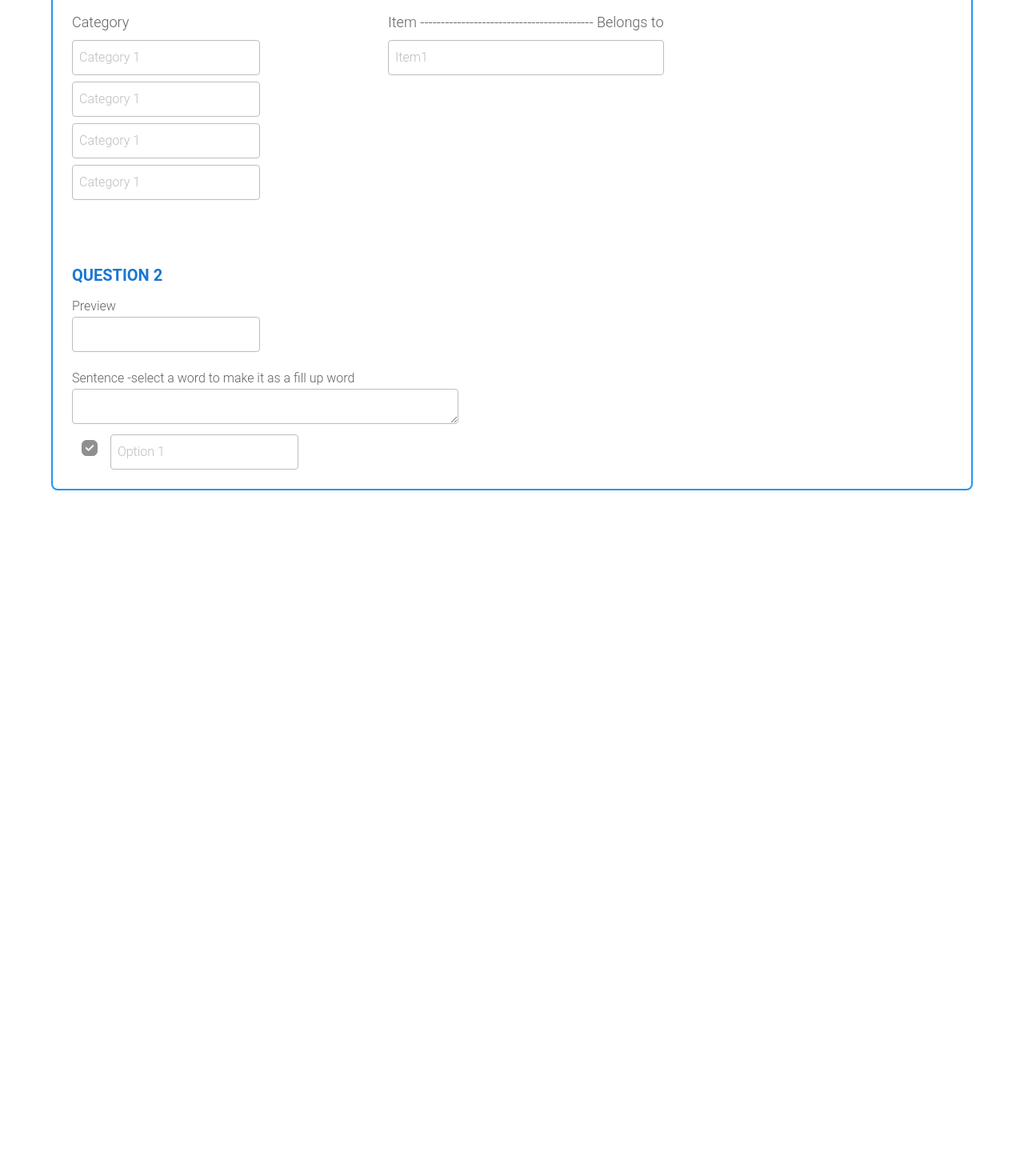
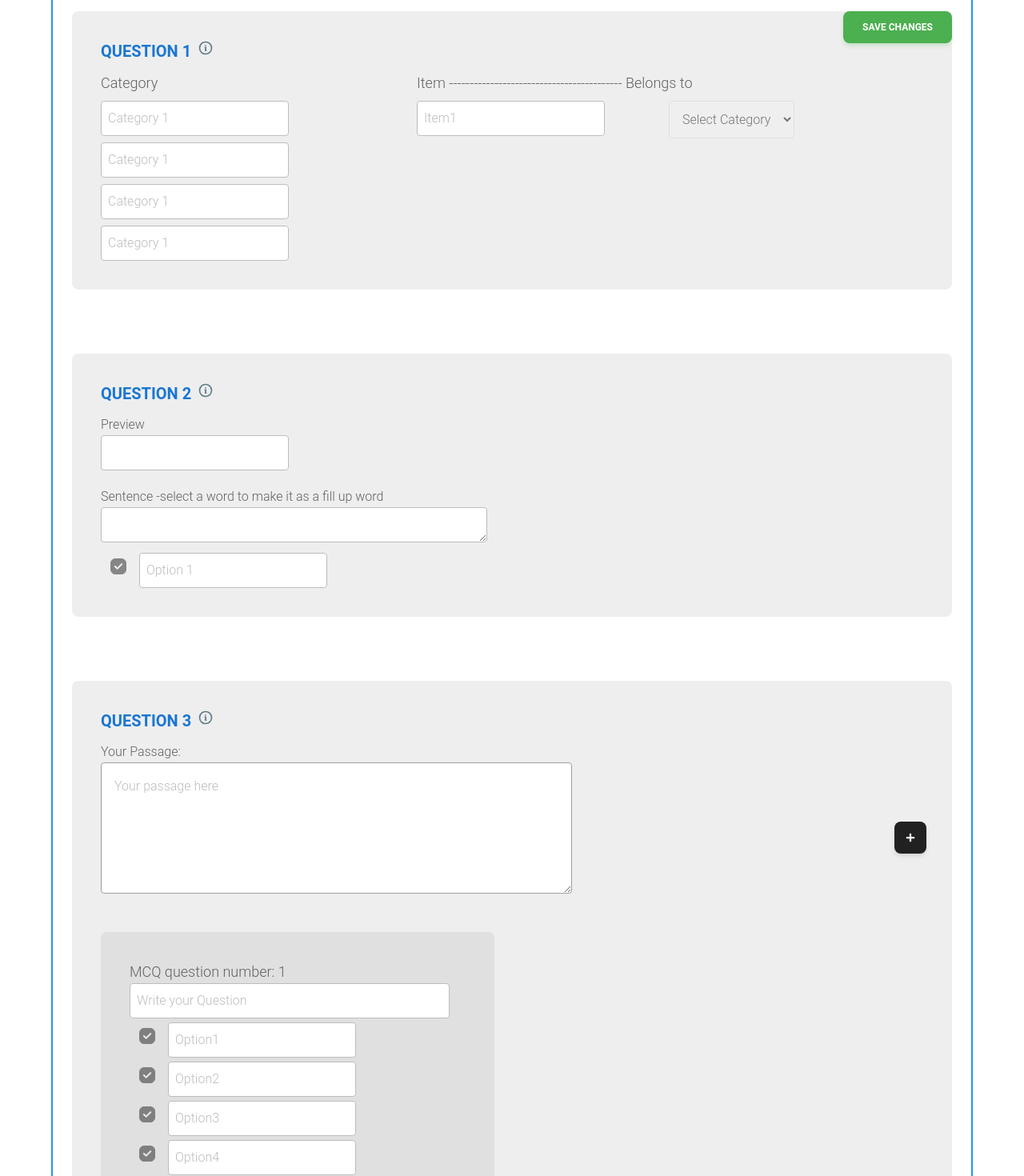
Before and after one commit to Hasnathasan/Form-Builder-Client, a React (Vite) app: page / in a window 1280 px wide. Shown: the part 200-1670 px from the top of the page at 80% size. Before the commit the page ends 829 px from the top, so only its background shows below. Built offline with nearby package versions, Linux system fonts and the light colour scheme.

Commit message:
client added to server side

```diff
--- a/package.json
+++ b/package.json
@@ -16,6 +16,7 @@
     "react": "^18.2.0",
     "react-dom": "^18.2.0",
     "react-hook-form": "^7.45.2",
+    "react-icons": "^4.10.1",
     "react-router-dom": "^6.14.2",
     "sort-by": "^1.2.0"
   },
--- a/src/Main/Main.jsx
+++ b/src/Main/Main.jsx
@@ -7,8 +7,11 @@ import {
 } from "@material-tailwind/react";
 import Editor from "../Pages/Editor/Editor";
 import Preview from "../Pages/Preview/Preview";
+import { useState } from "react";
 
 const Main = () => {
+  const [formId, setFormId] = useState();
+  console.log(formId);
   return (
     <div>
       <Tabs value="editor">
@@ -22,10 +25,10 @@ const Main = () => {
         </TabsHeader>
         <TabsBody>
           <TabPanel key={"Editor"} value={"editor"}>
-            <Editor></Editor>
+            <Editor setFormId={setFormId}></Editor>
           </TabPanel>
           <TabPanel key={"Preview"} value={"preview"}>
-            <Preview></Preview>
+            <Preview formId={formId}></Preview>
           </TabPanel>
         </TabsBody>
       </Tabs>
--- a/src/Pages/Editor/Editor.jsx
+++ b/src/Pages/Editor/Editor.jsx
@@ -1,25 +1,57 @@
 import { useForm } from "react-hook-form";
 import { useState } from "react";
-import { Checkbox } from "@material-tailwind/react";
-const Editor = () => {
+import {
+  Button,
+  Checkbox,
+  IconButton,
+  Tooltip,
+  Typography,
+} from "@material-tailwind/react";
+import { FaPlus } from "react-icons/fa";
+const Editor = ({setFormId}) => {
   const [categories, setCategories] = useState([]);
   const [sentence, setSentence] = useState("");
-  const [previewSentence, setPreviewSentence] = useState("")
+  const [numOfMcqQuestions, setNumOfMcqQuestions] = useState([1]);
+  const [previewSentence, setPreviewSentence] = useState("");
   const [selectedWords, setSelectedWords] = useState([]);
   const { register, handleSubmit } = useForm();
-  const onSubmit = (data) => {
+  const onSelect = (data) => {
+    console.log(data, "ONSELECT");
     const { category1, category2, category3, category4 } = data;
     const newCategories = [category1, category2, category3, category4];
     setCategories(newCategories);
   };
+
+
+
+
+
+  const onSubmit = (data) => {
+    console.log(data);
+    fetch("http://localhost:5000/form", {
+      method: "POST",
+      headers: { 'Content-Type': 'application/json' },
+      body: JSON.stringify(data)
+    })
+    .then(res => res.json())
+    .then(data => setFormId(data.insertedId))
+  }
+
+
+
+
+
+
+
+
+
 
   const handleSelection = () => {
     const selectedText = window.getSelection().toString().trim();
     if (selectedText) {
       setSelectedWords([...selectedWords, selectedText]);
       setSentence(sentence.replace(selectedText, `<<${selectedText}>>`));
-      setPreviewSentence(previewSentence.replace(selectedText, "_____"))
-
+      setPreviewSentence(previewSentence.replace(selectedText, "_____"));
     }
     console.log(previewSentence);
   };
@@ -27,22 +59,59 @@ const Editor = () => {
     const newSentence = e.target.value;
     setSentence(newSentence);
     setSelectedWords([]);
-    setPreviewSentence(newSentence)
+    setPreviewSentence(newSentence);
     // Clear selected words when input changes
   };
 
   return (
     <div>
-      <h1 className="text-4xl font-bold">Edit Your Form With EDFORM</h1>
+      <h1 className="text-4xl font-bold text-center my-5">Edit Your Form With EDFORM</h1>
       <form
         className=" max-w-6xl mx-auto border-2 p-6 rounded-lg border-blue-500"
-        onSelect={handleSubmit(onSubmit)}
+        onSelect={handleSubmit(onSelect)}
+        onSubmit={handleSubmit(onSubmit)}
       >
+        <Button color="green" type="submit" className=" float-right btn">Save Changes</Button>
         {/* {Categorized Questions} */}
-        <div className="mb-20">
+        <div className="mb-20 bg-gray-200 p-9 rounded-lg">
+          <div className="flex gap-2">
             <h3 className="text-xl font-semibold text-blue-700 uppercase mb-3">
             Question 1
           </h3>
+          <Tooltip
+      content={
+        <div className="w-80">
+          <Typography color="white" className="font-medium">
+            Material Tailwind
+          </Typography>
+          <Typography
+            variant="small"
+            color="white"
+            className="font-normal opacity-80"
+          >
+            Material Tailwind is an easy to use components library for Tailwind
+            CSS and Material Design.
+          </Typography>
+        </div>
+      }
+    >
+      <svg
+        xmlns="http://www.w3.org/2000/svg"
+        fill="none"
+        viewBox="0 0 24 24"
+        stroke="currentColor"
+        strokeWidth={2}
+        className="h-5 w-5 cursor-pointer text-blue-gray-500"
+      >
+        <path
+          strokeLinecap="round"
+          strokeLinejoin="round"
+          d="M11.25 11.25l.041-.02a.75.75 0 011.063.852l-.708 2.836a.75.75 0 001.063.853l.041-.021M21 12a9 9 0 11-18 0 9 9 0 0118 0zm-9-3.75h.008v.008H12V8.25z"
+        />
+      </svg>
+    </Tooltip>
+          </div>
+
           <div className="flex gap-40">
             <div className="">
               <h4 className="text-lg mb-2">Category</h4>
@@ -82,14 +151,24 @@ const Editor = () => {
               </div>
             </div>
             <div className="">
-              <h4 className="text-lg mb-2">Item ------------------------------------------ Belongs to</h4>
+              <h4 className="text-lg mb-2">
+                Item ------------------------------------------ Belongs to
+              </h4>
               <div className=" flex flex-col gap-2">
                 {categories.length === 0 ? (
+                  <div className="flex gap-20 justify-between items-start">
                     <input
                       className=" outline-none border border-gray-400 p-2 rounded"
                       type="text"
                       placeholder="Item1"
                     />
+                    <select className="border border-gray-300 p-3 rounded text-gray-600 outline-none">
+                      <option value="">Select Category</option>
+                      <option value="">Demo1</option>
+                      <option value="">Demo2</option>
+                      <option value="">Demo3</option>
+                    </select>
+                  </div>
                 ) : (
                   categories.map((category, index) => {
                     if (category !== "") {
@@ -110,7 +189,7 @@ const Editor = () => {
                             {...register(`cateSelected${index + 1}`, {
                               required: false,
                             })}
-                            className=" flex flex-col gap-2 border border-gray-300 p-3 rounded text-gray-600 outline-none"
+                            className="border border-gray-300 p-3 rounded text-gray-600 outline-none"
                           >
                             <option>Select Category</option>
                             {categories.map((category, index) => {
@@ -134,14 +213,49 @@ const Editor = () => {
         </div>
 
         {/* {Cloze Questions} */}
-        <div>
+        <div className="bg-gray-200 p-9 rounded-lg">
+        <div className="flex gap-2">
             <h3 className="text-xl font-semibold text-blue-700 uppercase mb-3">
             Question 2
           </h3>
+          <Tooltip
+      content={
+        <div className="w-80">
+          <Typography color="white" className="font-medium">
+            Material Tailwind
+          </Typography>
+          <Typography
+            variant="small"
+            color="white"
+            className="font-normal opacity-80"
+          >
+            Material Tailwind is an easy to use components library for Tailwind
+            CSS and Material Design.
+          </Typography>
+        </div>
+      }
+    >
+      <svg
+        xmlns="http://www.w3.org/2000/svg"
+        fill="none"
+        viewBox="0 0 24 24"
+        stroke="currentColor"
+        strokeWidth={2}
+        className="h-5 w-5 cursor-pointer text-blue-gray-500"
+      >
+        <path
+          strokeLinecap="round"
+          strokeLinejoin="round"
+          d="M11.25 11.25l.041-.02a.75.75 0 011.063.852l-.708 2.836a.75.75 0 001.063.853l.041-.021M21 12a9 9 0 11-18 0 9 9 0 0118 0zm-9-3.75h.008v.008H12V8.25z"
+        />
+      </svg>
+    </Tooltip>
+          </div>
           <div>
             <h4 className="">Preview</h4>
             <input
               className=" outline-none border border-gray-400 p-2 rounded"
+              {...register("realPreviewSentence", { required: false })}
               type="text"
               value={previewSentence}
             />
@@ -151,7 +265,8 @@ const Editor = () => {
             <textarea
               cols={50}
               rows={1}
-              className=" outline-none border border-gray-400 p-2 rounded"
+              className="outline-none border border-gray-400 p-2 rounded"
+              {...register("Q2Question", { required: false })}
               type="text"
               value={sentence}
               onChange={handleInputChange}
@@ -159,24 +274,187 @@ const Editor = () => {
             />
           </div>
           <ul>
-            {selectedWords.length !== 0 ? selectedWords.map((word, index) => (
+            {selectedWords.length !== 0 ? (
+              selectedWords.map((word, index) => (
                 <li key={index}>
-                <Checkbox defaultChecked id="ripple-off" ripple={false} disabled={true}/>{" "}
+                  <Checkbox
+                    defaultChecked
+                    id="ripple-off"
+                    ripple={false}
+                    disabled={true}
+                  />{" "}
                   <input
                     className=" outline-none border border-gray-400 p-2 rounded"
                     type="text"
+                    {...register(`Q2Ans${index + 1}`, { required: false })}
                     value={word}
                     readOnly
                   />
                 </li>
-            )): <><Checkbox defaultChecked id="ripple-off" ripple={false} disabled={true}/>{" "}
+              ))
+            ) : (
+              <>
+                <Checkbox
+                  defaultChecked
+                  id="ripple-off"
+                  ripple={false}
+                  disabled={true}
+                />{" "}
                 <input
                   className=" outline-none border border-gray-400 p-2 rounded"
                   type="text"
                   placeholder="Option 1"
                   readOnly
-                /></>}
+                />
+              </>
+            )}
           </ul>
+        </div>
+
+
+
+
+
+
+
+
+
+
+
+        {/* {MCQ questions} */}
+        <div className="mt-20 relative bg-gray-200 p-9 rounded-lg" >
+        <div className="flex gap-2">
+            <h3 className="text-xl font-semibold text-blue-700 uppercase mb-3">
+            Question 3
+          </h3>
+          <Tooltip
+      content={
+        <div className="w-80">
+          <Typography color="white" className="font-medium">
+            Material Tailwind
+          </Typography>
+          <Typography
+            variant="small"
+            color="white"
+            className="font-normal opacity-80"
+          >
+            Material Tailwind is an easy to use components library for Tailwind
+            CSS and Material Design.
+          </Typography>
+        </div>
+      }
+    >
+      <svg
+        xmlns="http://www.w3.org/2000/svg"
+        fill="none"
+        viewBox="0 0 24 24"
+        stroke="currentColor"
+        strokeWidth={2}
+        className="h-5 w-5 cursor-pointer text-blue-gray-500"
+      >
+        <path
+          strokeLinecap="round"
+          strokeLinejoin="round"
+          d="M11.25 11.25l.041-.02a.75.75 0 011.063.852l-.708 2.836a.75.75 0 001.063.853l.041-.021M21 12a9 9 0 11-18 0 9 9 0 0118 0zm-9-3.75h.008v.008H12V8.25z"
+        />
+      </svg>
+    </Tooltip>
+          </div>
+
+          <h4>Your Passage:</h4>
+          <span
+            className=" absolute right-8 top-44"
+
+          >
+            <Tooltip
+              content="Add 1 more question"
+              animate={{
+                mount: { scale: 1, y: 0 },
+                unmount: { scale: 0, y: 25 },
+              }}
+            >
+              <IconButton onClick={() => setNumOfMcqQuestions([...numOfMcqQuestions, 1])}>
+                <FaPlus></FaPlus>
+              </IconButton>
+            </Tooltip>
+          </span>
+          <textarea
+            className=" outline-none border border-gray-500 p-4 rounded"
+            name=""
+            id=""
+            cols="60"
+            rows="5"
+            placeholder="Your passage here"
+          ></textarea>
+          <div  className="grid grid-cols-2 gap-11">
+            {numOfMcqQuestions.map((num, index) => {
+            return (
+              <div key={index} className="mt-10 bg-gray-300 p-9 rounded-lg">
+                <h4 className=" text-lg">MCQ question number: {index + 1}</h4>
+                <input
+                  className="w-[400px] outline-none border border-gray-400 p-2 rounded"
+                  type="text"
+                  placeholder="Write your Question"
+                />
+                <ul>
+                  <li>
+                    <Checkbox
+                      defaultChecked
+                      id="ripple-off"
+                      ripple={false}
+                      disabled={true}
+                    />
+                    <input
+                      className=" outline-none border border-gray-400 p-2 rounded ms-1"
+                      type="text"
+                      placeholder="Option1"
+                    />
+                  </li>
+                  <li>
+                    <Checkbox
+                      defaultChecked
+                      id="ripple-off"
+                      ripple={false}
+                      disabled={true}
+                    />
+                    <input
+                      className=" outline-none border border-gray-400 p-2 rounded ms-1"
+                      type="text"
+                      placeholder="Option2"
+                    />
+                  </li>
+                  <li>
+                    <Checkbox
+                      defaultChecked
+                      id="ripple-off"
+                      ripple={false}
+                      disabled={true}
+                    />
+                    <input
+                      className=" outline-none border border-gray-400 p-2 rounded ms-1"
+                      type="text"
+                      placeholder="Option3"
+                    />
+                  </li>
+                  <li>
+                    <Checkbox
+                      defaultChecked
+                      id="ripple-off"
+                      ripple={false}
+                      disabled={true}
+                    />
+                    <input
+                      className=" outline-none border border-gray-400 p-2 rounded ms-1"
+                      type="text"
+                      placeholder="Option4"
+                    />
+                  </li>
+                </ul>
+              </div>
+            );
+          })}
+          </div>
+
         </div>
       </form>
     </div>
--- a/src/Pages/Preview/Preview.jsx
+++ b/src/Pages/Preview/Preview.jsx
@@ -1,9 +1,19 @@
+import { useEffect, useState } from "react";
 
 
-const Preview = () => {
+const Preview = ({formId}) => {
+    const [formData, setFormData] = useState();
+    useEffect( () => {
+        formId?
+        (fetch(`http://localhost:5000/eachform/${formId}`)
+            .then(res => res.json())
+            .then(data => setFormData(data))): ""
+    }, [formId])
     return (
         <div>
-            <h1 className="text-6xl font-bold">This is Preview Page</h1>
+            {
+                formData ? <div></div> : <h1 className="text-xl font-bold my-24 text-center">Please save changes from the Editor page to see your Form</h1>
+            }
         </div>
     );
 };
```
Also changed, not shown: .eslintrc.cjs, 1 other file (tests, documents, lock files or other folders). Lines whose indentation alone changed are shown as unchanged.
